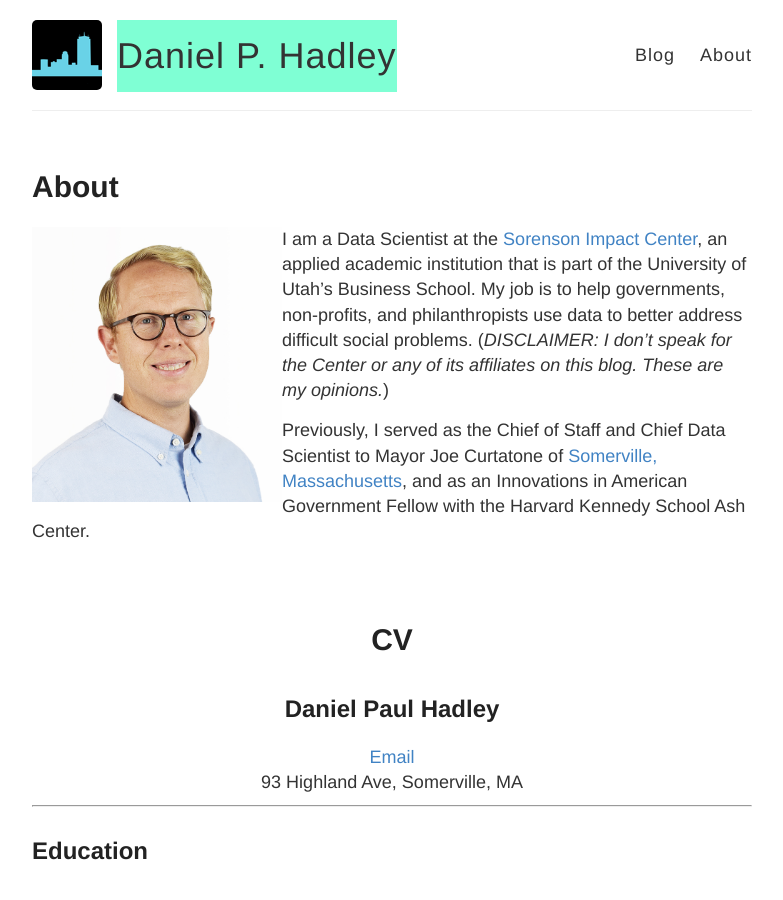
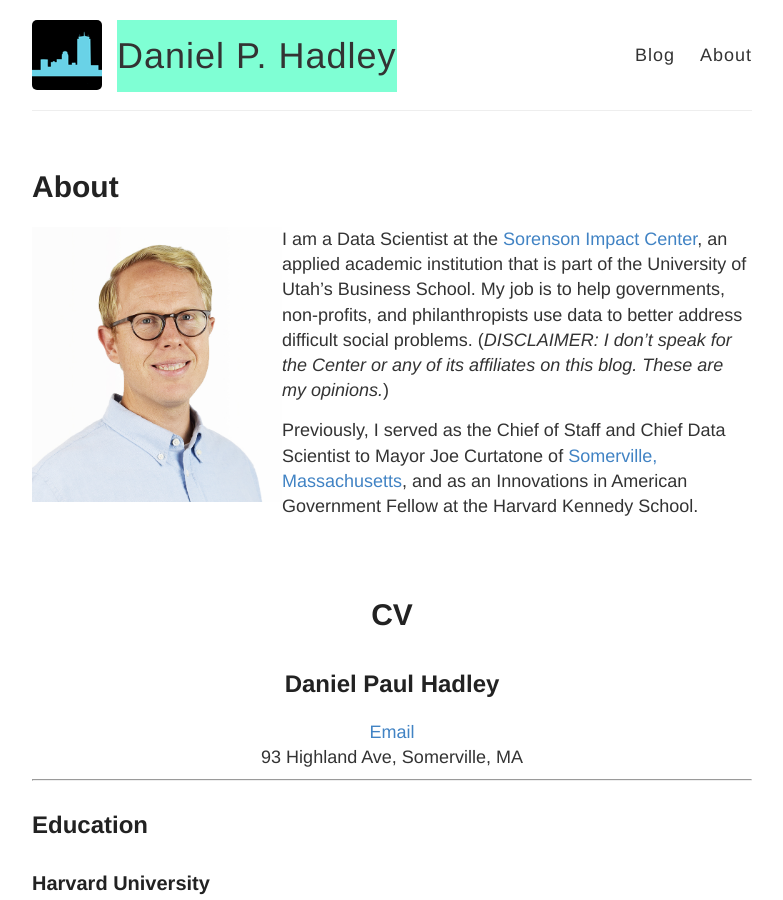
Before and after one commit to DanielHadley/DanielHadley.github.io, a Jekyll site: the page built from about.md, in a window 1280 px wide and 900 px high. Shown: the whole window, without its empty margins (248-1031 px from the left). Built offline with Jekyll 4.4.1, drawn with Linux system fonts in a browser that asks for light colours.

```diff
--- a/about.md
+++ b/about.md
@@ -8,7 +8,7 @@
 
 I am a Data Scientist at the [Sorenson Impact Center](http://eccles.utah.edu/sorenson-impact-center/), an applied academic institution that is part of the University of Utah’s Business School. My job is to help governments, non-profits, and philanthropists use data to better address difficult social problems. (*DISCLAIMER: I don't speak for the Center or any of its affiliates on this blog. These are my opinions.*)
 
-Previously, I served as the Chief of Staff and Chief Data Scientist to Mayor Joe Curtatone of [Somerville, Massachusetts](http://www.boston.com/news/globe/magazine/articles/2006/05/14/the_model_city/), and as an Innovations in American Government Fellow with the Harvard Kennedy School Ash Center.
+Previously, I served as the Chief of Staff and Chief Data Scientist to Mayor Joe Curtatone of [Somerville, Massachusetts](http://www.boston.com/news/globe/magazine/articles/2006/05/14/the_model_city/), and as an Innovations in American Government Fellow at the Harvard Kennedy School.
 
 <br>
 
```
